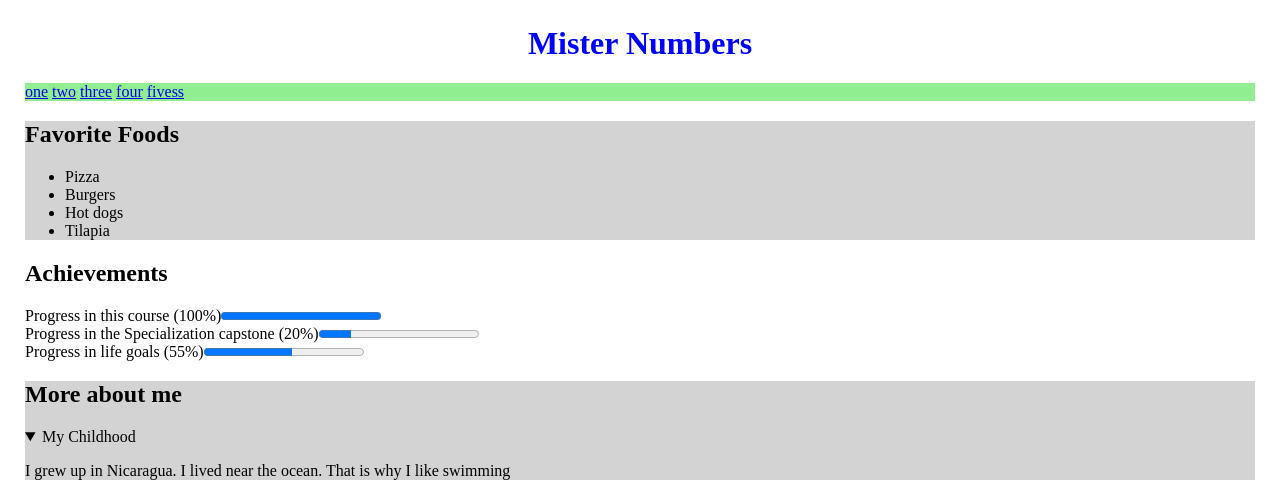
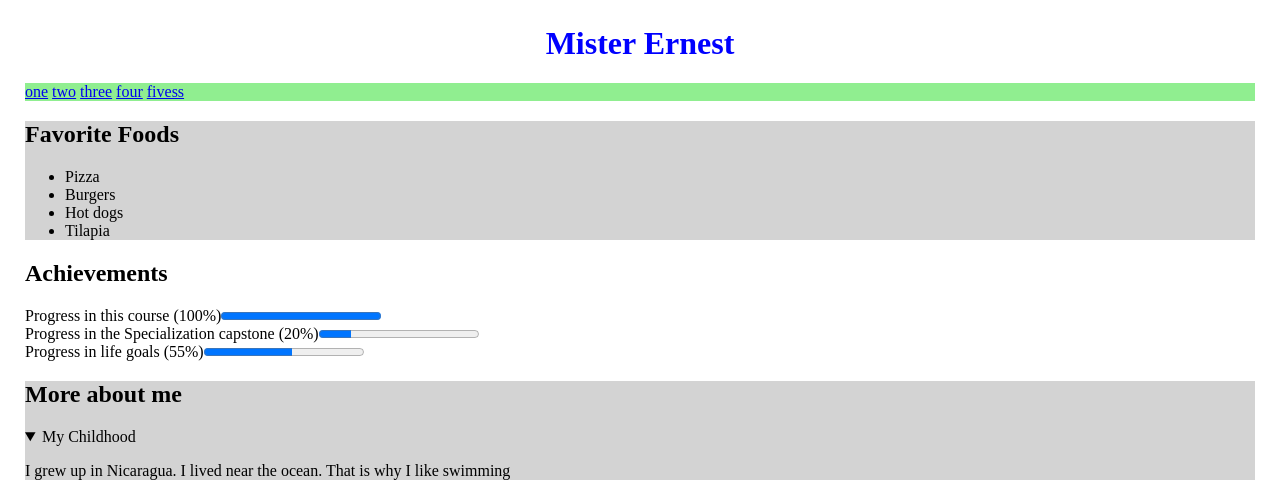
Before and after one commit to mesalvav/MichiganWebCourse1, a plain HTML site: page index.html in a window 1280 px wide. Shown: the top 493 px of the page. Drawn offline with Linux system fonts and the light colour scheme.

Commit message:
4 comitted

```diff
--- a/index.html
+++ b/index.html
@@ -6,7 +6,7 @@
 </head>
 <body style="margin:25px">
 <header>
-    <h1 style="color:blue;text-align:center">Mister Numbers</h1>
+    <h1 style="color:blue;text-align:center">Mister Ernest</h1>
     <nav style="background-color:lightgreen">
 	<a href="one.html">one</a>
 	<a href="two.two.html">two</a>
```
